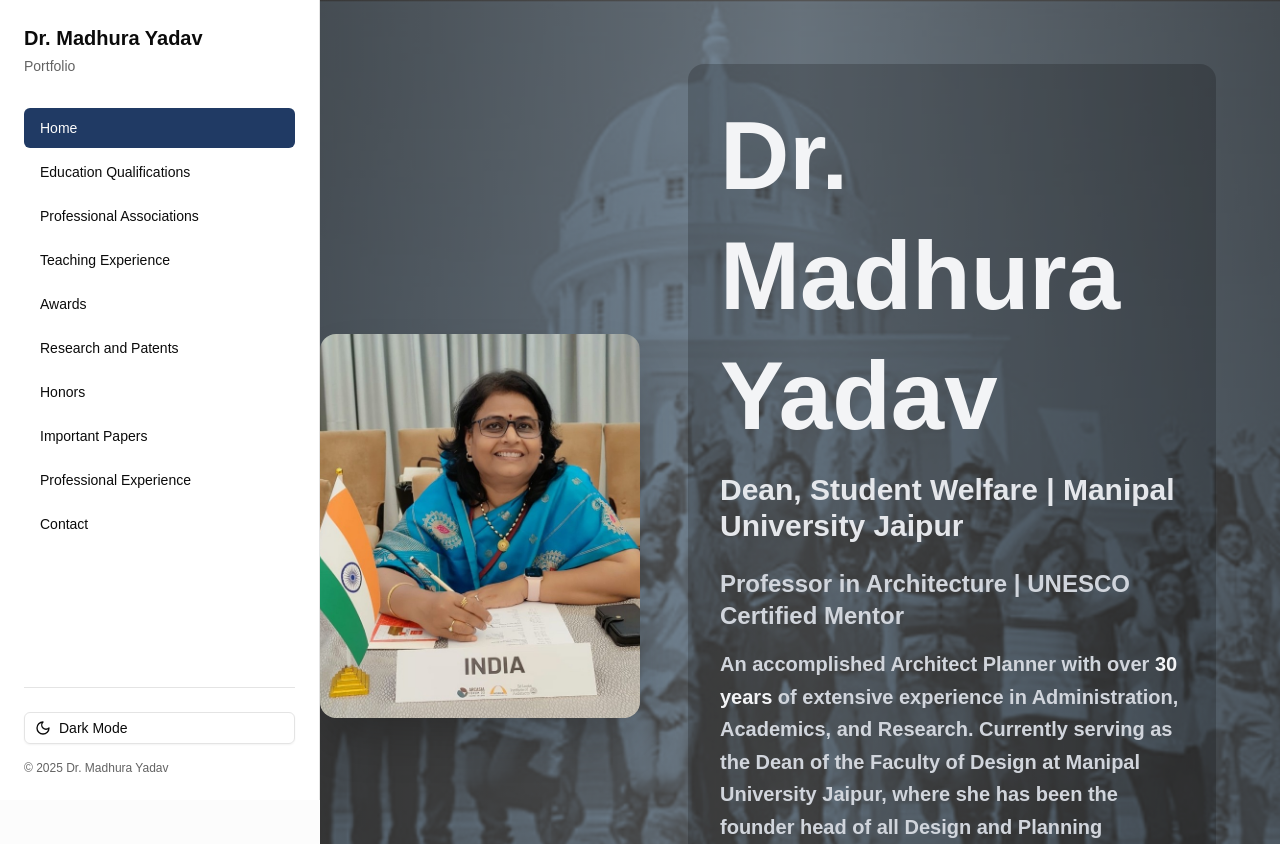
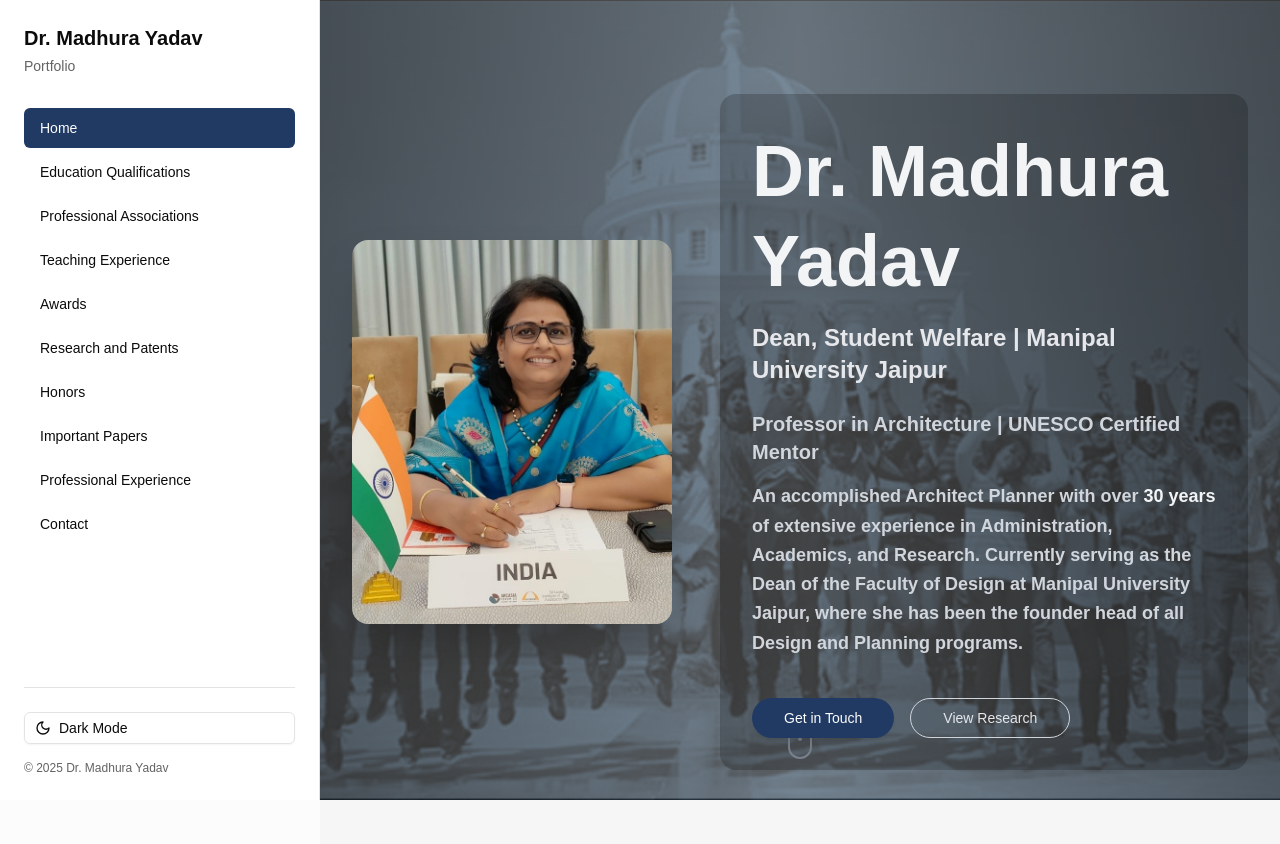
Before and after one commit to SKaushikRao/Deanportfolio, a Next.js app: page / in a window 1280 px wide. Shown: the top 844 px of the page. Built offline with nearby package versions, Linux system fonts and the light colour scheme; a web font is replaced by a local one.

Commit message:
final_cahnges_1

```diff
--- a/app/page.tsx
+++ b/app/page.tsx
@@ -53,9 +53,9 @@ export default function Home() {
 
           {/* Hero Content */}
           <div className="relative z-10 max-w-7xl mx-auto px-4 sm:px-6 lg:px-8 pt-16">
-            <div className="flex flex-col lg:flex-row gap-12 items-center">
+            <div className="flex flex-col lg:flex-row gap-12 items-center justify-center">
               {/* Profile Image - Left Side */}
-              <div className={`relative group ${isLoaded ? 'animate-fade-in' : 'opacity-0'} -ml-8`}>
+              <div className={`relative group ${isLoaded ? 'animate-fade-in' : 'opacity-0'} flex-shrink-0`}>
                 <div className="relative w-80 h-96 rounded-2xl overflow-hidden shadow-2xl transition-all duration-700 group-hover:shadow-3xl group-hover:scale-105">
                   <Image
                     src="/images/image.png"
@@ -69,22 +69,22 @@ export default function Home() {
               </div>
 
               {/* Text Content - Right Side */}
-              <div className={`flex-1 text-center lg:text-left ${isLoaded ? 'animate-slide-in-right' : 'opacity-0'} mr-8`}>
+              <div className={`flex-1 text-center lg:text-left ${isLoaded ? 'animate-slide-in-right' : 'opacity-0'} min-w-0`}>
                 {/* Translucent Background */}
-                <div className="bg-black/20 backdrop-blur-md rounded-2xl p-8 transition-all duration-300 hover:bg-black/30 hover:backdrop-blur-lg">
+                <div className="bg-black/20 backdrop-blur-md rounded-2xl p-8 transition-all duration-300 hover:bg-black/30 hover:backdrop-blur-lg max-w-2xl lg:max-w-none">
                   <div className="space-y-6">
                     <div>
-                      <h1 className="text-6xl lg:text-8xl font-black text-gray-100 mb-4 leading-tight">
+                      <h1 className="text-5xl lg:text-7xl font-black text-gray-100 mb-4 leading-tight">
                         Dr. Madhura Yadav
                       </h1>
-                      <p className="text-2xl lg:text-3xl font-bold text-gray-200">
+                      <p className="text-xl lg:text-2xl font-bold text-gray-200">
                         Dean, Student Welfare | Manipal University Jaipur
                       </p>
                     </div>
 
                     <div className="space-y-4 text-gray-300">
-                      <p className="text-xl lg:text-2xl font-bold">Professor in Architecture | UNESCO Certified Mentor</p>
-                      <p className="text-lg lg:text-xl font-semibold leading-relaxed max-w-2xl">
+                      <p className="text-lg lg:text-xl font-bold">Professor in Architecture | UNESCO Certified Mentor</p>
+                      <p className="text-base lg:text-lg font-semibold leading-relaxed max-w-2xl">
                         An accomplished Architect Planner with over <strong className="text-gray-100 font-black">30 years</strong> of extensive experience in Administration, Academics, and Research. Currently serving as the Dean of the Faculty of Design at Manipal University Jaipur, where she has been the founder head of all Design and Planning programs.
                       </p>
                     </div>
@@ -166,7 +166,7 @@ export default function Home() {
             <h2 className="text-3xl font-bold mb-6 text-foreground">Project Gallery</h2>
             <Card className="overflow-hidden">
               <CardContent className="p-0">
-                <div className="relative h-[512px] bg-muted">
+                <div className="relative h-[700px] bg-muted">
                   <Image
                     src={galleryImages[currentImageIndex].url || "/placeholder.svg"}
                     alt={galleryImages[currentImageIndex].alt}
```
